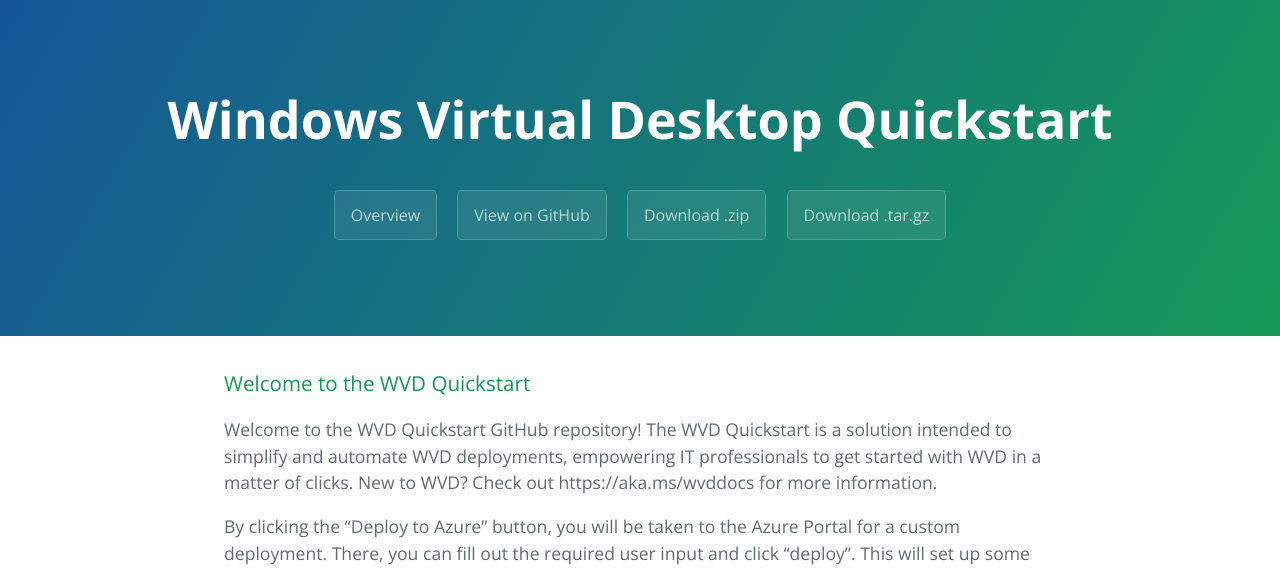
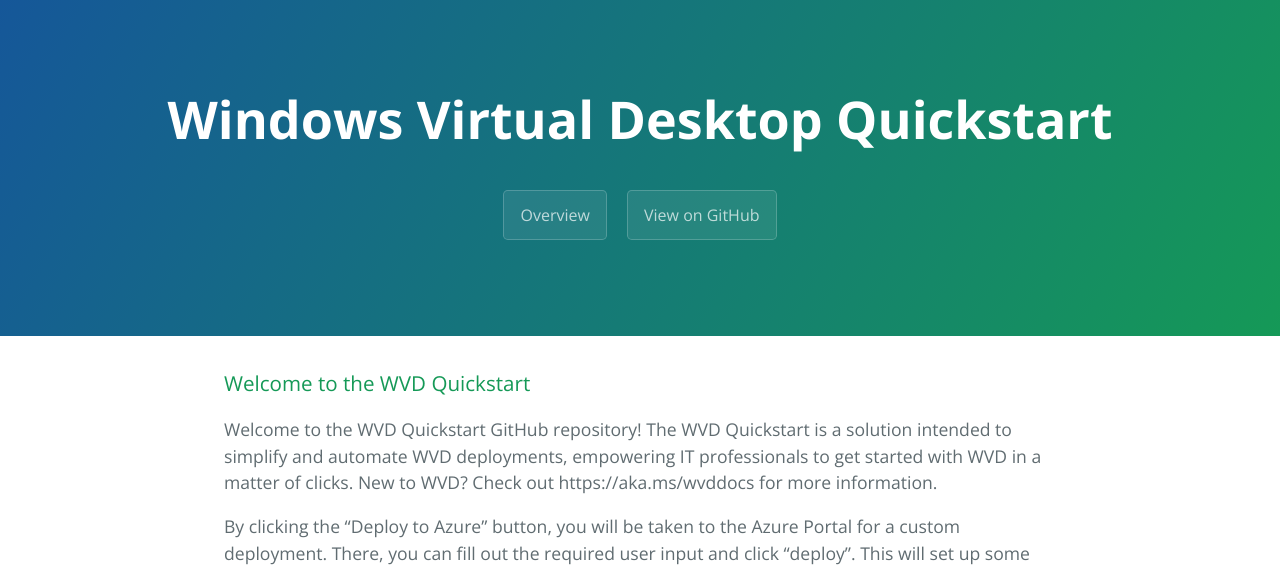
Before and after one commit to samvdjagt/wvdquickstart, a Jekyll site: the page built from index.md, in a window 1280 px wide. Shown: the top 570 px of the page. Built offline with Jekyll 4.4.1, drawn with Linux system fonts in a browser that asks for light colours.

Commit message:
Update template.html

```diff
--- a/_layouts/template.html
+++ b/_layouts/template.html
@@ -17,8 +17,6 @@
     <a href={{ page.filename }} class="btn">{{ page.title }}</a>
 	{% endfor %}
       <a href="https://github.com/samvdjagt/wvdquickstart" class="btn">View on GitHub</a>
-      <a href="https://github.com/samvdjagt/wvdquickstart/zipball/master" class="btn">Download .zip</a>
-      <a href="https://github.com/samvdjagt/wvdquickstart/tarball/master" class="btn">Download .tar.gz</a>
     </section>
 
     <section class="main-content">
```
